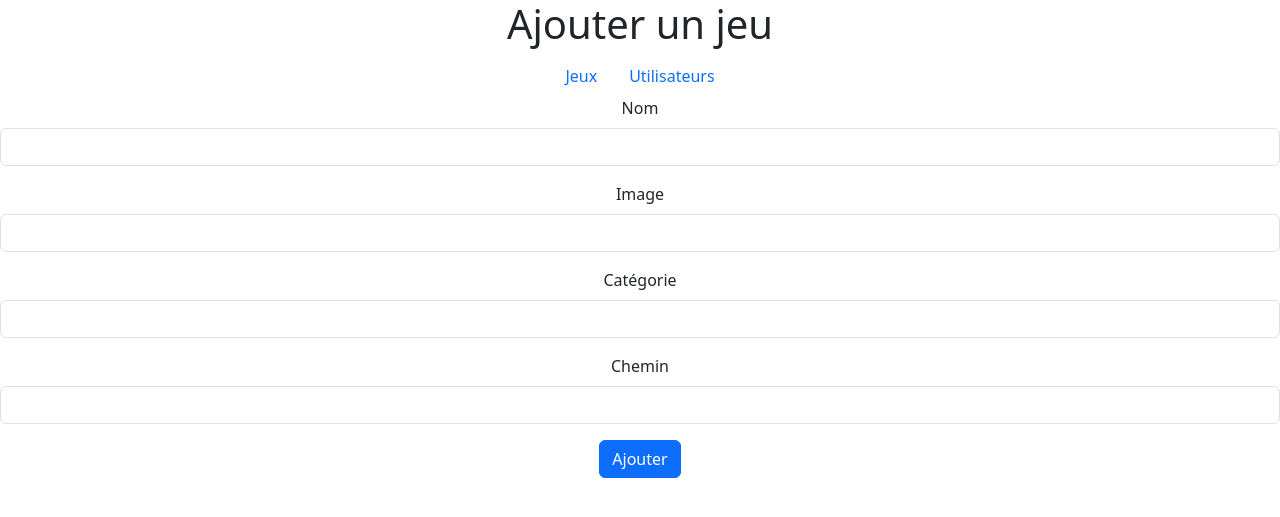
After one commit to Flogaberic/arcade, a Symfony app: template templates/jeuxadd.html.twig in a window 1280 px wide. The commit adds this page. Shown: the top 517 px of the page. Run offline with Twig, Linux system fonts and the light colour scheme; the template is opened without the code that fills it, so the values that code supplies are empty; some libraries are stand-ins or nearby versions.

```diff
--- a/public/css/style.css
+++ b/public/css/style.css
@@ -18,3 +18,7 @@ body{
     top: 35%;
     left: 40%;
 }
+
+ul li{
+    justify-content: space-between;
+}
--- a/src/Controller/GladnslashController.php
+++ b/src/Controller/GladnslashController.php
@@ -9,6 +9,7 @@ use Symfony\Component\HttpFoundation\JsonResponse;
 use Symfony\Component\HttpFoundation\Response;
 use Symfony\Component\Routing\Attribute\Route;
 
+# Remplacer par le nom du jeu
 class GladnslashController extends AbstractController
 {
     private $entityManager;
@@ -18,6 +19,7 @@ class GladnslashController extends AbstractController
         $this->entityManager = $entityManager;
     }
 
+    # Remplacer par le nom du jeu
     #[Route('/gladnslash', name: 'gladnslash', methods: ['GET', 'POST'])]
     public function index(): Response
     {
--- a/templates/accueil.html.twig
+++ b/templates/accueil.html.twig
@@ -4,4 +4,8 @@
 
 {% block body %}
 
+<video autoplay muted loop>
+    <source src="vid/Sequence_02.mp4" type="video/mp4">
+</video>
+
 {% endblock %}
--- a/templates/adminhome.html.twig
+++ b/templates/adminhome.html.twig
@@ -8,7 +8,7 @@
 
 <ul class="nav justify-content-center">
     <li class="nav-item">
-      <a class="nav-link active" aria-current="page" href="#">Jeux</a>
+      <a class="nav-link active" aria-current="page" href="{{ path('jeux.liste') }}">Jeux</a>
     </li>
     <li class="nav-item">
       <a class="nav-link" href="{{ path('admin.users') }}">Utilisateurs</a>
--- a/templates/animation.html.twig
+++ b/templates/animation.html.twig
@@ -5,7 +5,7 @@
 {% block body %}
 
 <a href="{{ path('accueil')}}"><video autoplay muted loop>
-    <source src="vid/Composition_1.mp4" type="video/mp4" width="1230px" height="720px">
+    <source src="vid/Composition_1.mp4" type="video/mp4" width="1280px" height="720px">
 </video></a>
 
 {% endblock %}
--- a/templates/home.html.twig
+++ b/templates/home.html.twig
@@ -4,6 +4,6 @@
 
 {% block body %}
 
-<a href="{{ path('animation')}}"><img src="img/ECRAN_ACCUEIL_Plan_de_travail_1.jpg" width="1230px" height="720px"></a>
+<a href="{{ path('animation')}}"><img src="img/ECRAN_ACCUEIL_Plan_de_travail_1.jpg" width="1280px" height="720px"></a>
 
 {% endblock %}
--- /dev/null
+++ b/templates/jeuxadd.html.twig
@@ -0,0 +1,38 @@
+{% extends "base.html.twig" %}
+
+{% block title %} Ajouter un jeu | {{ parent() }} {% endblock %}
+
+{% block body %}
+
+<h1>Ajouter un jeu</h1>
+
+<ul class="nav justify-content-center">
+    <li class="nav-item">
+      <a class="nav-link active" aria-current="page" href="{{ path('jeux.liste') }}">Jeux</a>
+    </li>
+    <li class="nav-item">
+      <a class="nav-link" href="{{ path('admin.users') }}">Utilisateurs</a>
+    </li>
+</ul>
+
+<form>
+    <div class="mb-3">
+      <label for="exampleInputEmail1" class="form-label">Nom</label>
+      <input type="text" class="form-control" id="exampleInputEmail1" aria-describedby="emailHelp">
+    </div>
+    <div class="mb-3">
+        <label for="exampleInputPassword1" class="form-label">Image</label>
+        <input type="text" class="form-control">
+    </div>
+    <div class="mb-3">
+        <label for="exampleInputPassword1" class="form-label">Catégorie</label>
+        <input type="text" class="form-control">
+    </div>
+    <div class="mb-3">
+        <label for="exampleInputPassword1" class="form-label">Chemin</label>
+        <input type="text" class="form-control">
+    </div>
+    <button type="submit" class="btn btn-primary">Ajouter</button>
+</form>
+
+{% endblock %}
```
Also changed, not shown: src/Controller/JeuxAddController.php (added, +17 -0 lines), src/Controller/JeuxListeController.php (added, +30 -0 lines), templates/jeuxliste.html.twig (added, +31 -0 lines), 3 other files.
